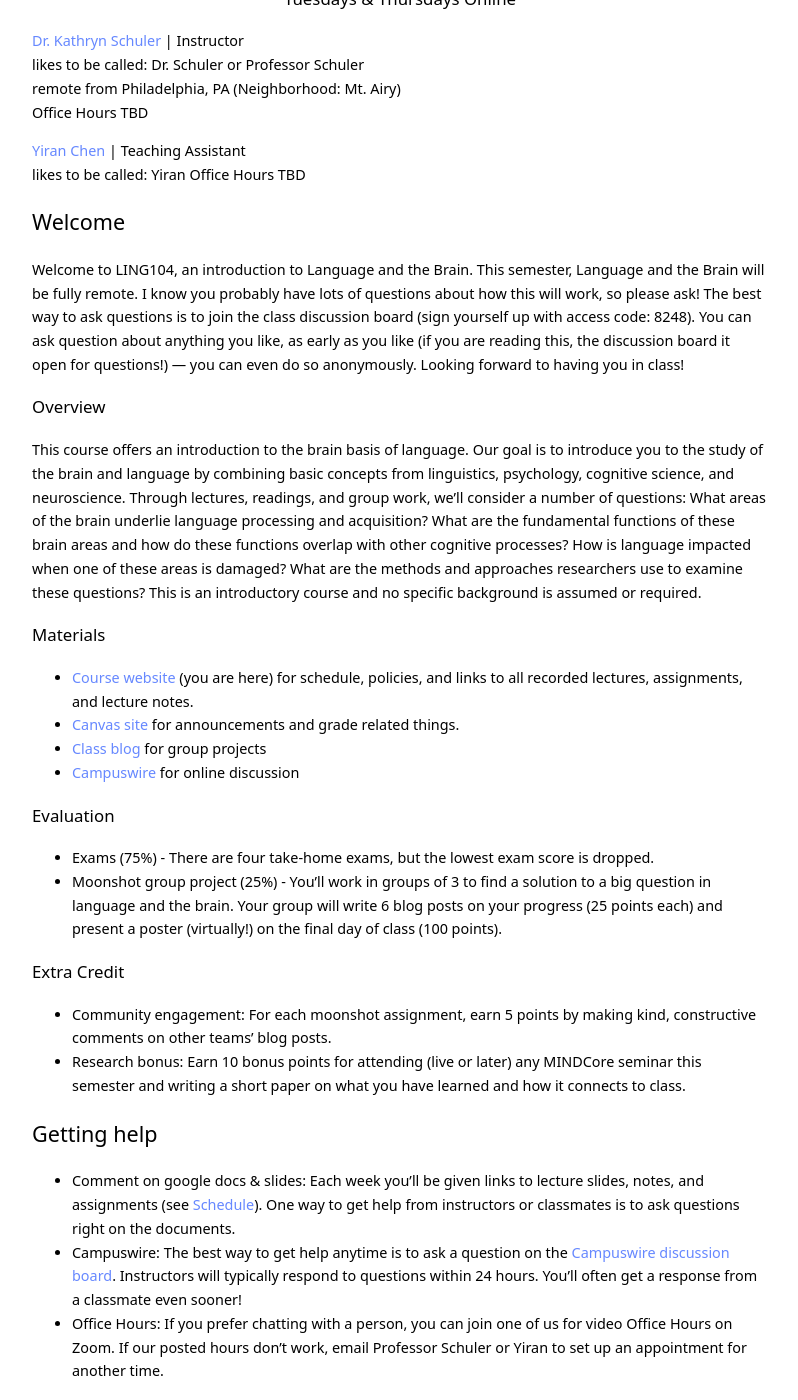
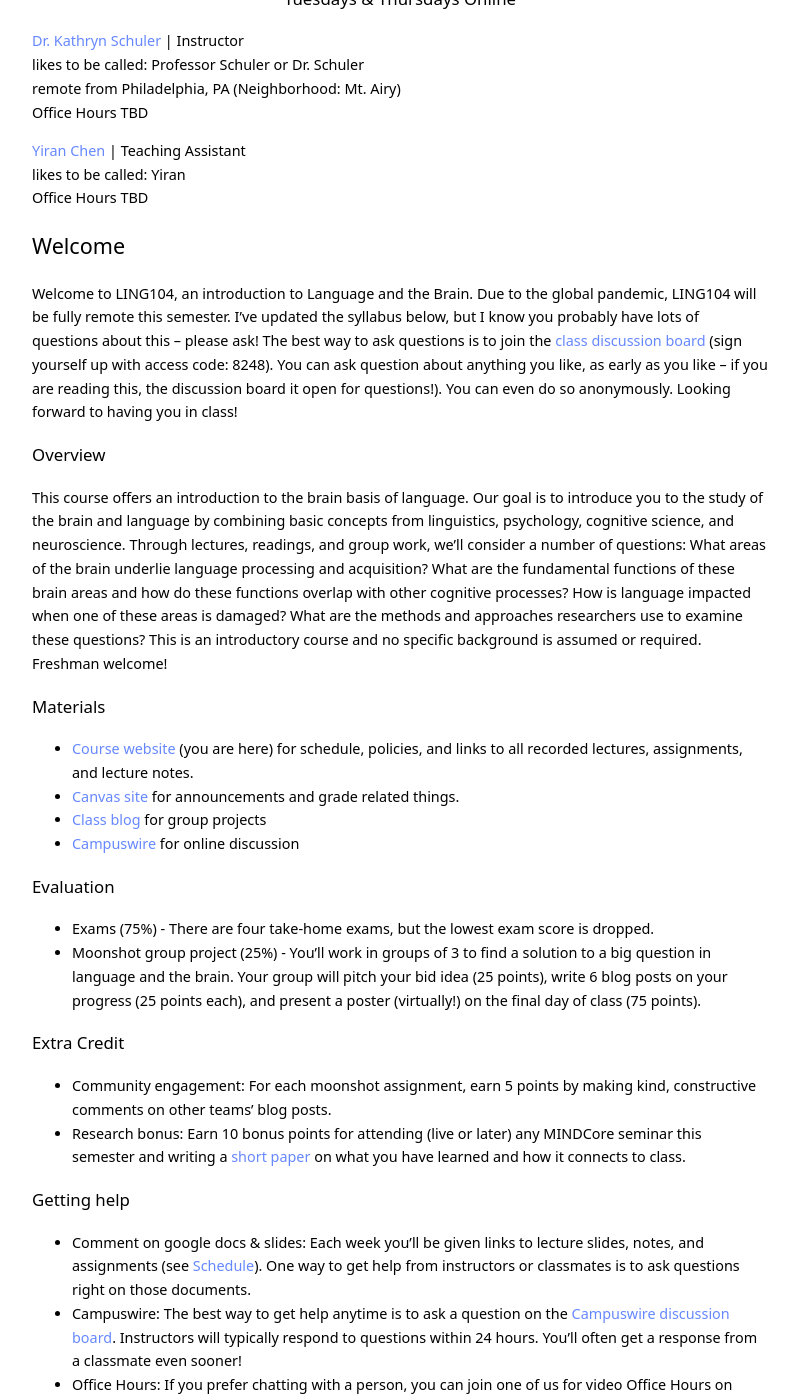
Before and after one commit to kschuler/ling104, a Jekyll site: the page built from index.md, in a window 1280 px wide and 1400 px high, scrolled down 252 px. Shown: the whole window, without its empty margins (240-1038 px from the left). Built offline with Jekyll 4.4.1, drawn with Linux system fonts in a browser that asks for light colours; some of the changed text lies outside the part shown.

Commit message:
Update index.md

```diff
--- a/index.md
+++ b/index.md
@@ -6,21 +6,21 @@ title: LING104
 <h2 align="center">Fall 2020 Syllabus</h2>
 <h3 align="center">Tuesdays & Thursdays <b>Online</b></h3>
 
-[Dr. Kathryn Schuler](mailto:kschuler@sas.upenn.edu) | Instructor <br>
-likes to be called: Dr. Schuler or Professor Schuler<br>
+[Dr. Kathryn Schuler](mailto:kschuler@sas.upenn.edu) | **Instructor** <br>
+likes to be called: Professor Schuler or Dr. Schuler<br>
 remote from Philadelphia, PA (Neighborhood: Mt. Airy)<br>
 Office Hours TBD
 
-[Yiran Chen](mailto:cheny39@sas.upenn.edu) | Teaching Assistant <br>
-likes to be called: Yiran
+[Yiran Chen](mailto:cheny39@sas.upenn.edu) | **Teaching Assistant** <br>
+likes to be called: Yiran<br>
 Office Hours TBD
 
 ## Welcome
-Welcome to LING104, an introduction to Language and the Brain. This semester, Language and the Brain will be **fully remote**. I know you probably have lots of questions about how this will work, so please ask! The best way to ask questions is to join the class discussion board (sign yourself up with access code: 8248). You can ask question about anything you like, as early as you like (if you are reading this, the discussion board it open for questions!) — you can even do so anonymously. Looking forward to having you in class!
+Welcome to LING104, an introduction to **Language and the Brain**. Due to the global pandemic, LING104 will be **fully remote** this semester. I've updated the syllabus below, but I know you probably have lots of questions about this -- please ask! The best way to ask questions is to join the [class discussion board](https://campuswire.com/p/GD0DDA8D5) (sign yourself up with access code: **8248**). You can ask question about anything you like, as early as you like -- if you are reading this, the discussion board it open for questions!). You can even do so anonymously. Looking forward to having you in class!
 
 ### Overview
 
-This course offers an introduction to the brain basis of language. Our goal is to introduce you to the study of the brain and language by combining basic concepts from linguistics, psychology, cognitive science, and neuroscience. Through lectures, readings, and group work, we'll consider a number of questions: What areas of the brain underlie language processing and acquisition? What are the fundamental functions of these brain areas and how do these functions overlap with other cognitive processes? How is language impacted when one of these areas is damaged? What are the methods and approaches researchers use to examine these questions? This is an introductory course and no specific background is assumed or required.
+This course offers an introduction to the brain basis of language. Our goal is to introduce you to the study of the brain and language by combining basic concepts from linguistics, psychology, cognitive science, and neuroscience. Through lectures, readings, and group work, we'll consider a number of questions: What areas of the brain underlie language processing and acquisition? What are the fundamental functions of these brain areas and how do these functions overlap with other cognitive processes? How is language impacted when one of these areas is damaged? What are the methods and approaches researchers use to examine these questions? This is an introductory course and no specific background is assumed or required. Freshman welcome!
 
 ### Materials
 
@@ -31,15 +31,14 @@ This course offers an introduction to the brain basis of language. Our goal is t
 
 ### Evaluation
 - **Exams (75%)** - There are four take-home exams, but the lowest exam score is dropped.
-- **Moonshot group project (25%)** -  You'll work in groups of 3 to find a solution to a big question in language and the brain. Your group will write 6 blog posts on your progress (25 points each) and present a poster (virtually!) on the final day of class (100 points).
+- **Moonshot group project (25%)** -  You'll work in groups of 3 to find a solution to a big question in language and the brain. Your group will pitch your bid idea (25 points), write 6 blog posts on your progress (25 points each), and present a poster (virtually!) on the final day of class (75 points).
 
 ### Extra Credit
 - **Community engagement:** For each moonshot assignment, earn 5 points by making kind, constructive comments on other teams' blog posts.
-- **Research bonus:** Earn 10 bonus points for attending (live or later) any MINDCore seminar this semester and writing a short paper on what you have learned and how it connects to class.
+- **Research bonus:** Earn 10 bonus points for attending (live or later) any MINDCore seminar this semester and writing a [short paper](404.html) on what you have learned and how it connects to class.
 
-
-## Getting help
-- **Comment on google docs & slides:** Each week you'll be given links to lecture slides, notes, and assignments (see [Schedule](#schedule)). One way to get help from instructors or classmates is to ask questions right on the documents.
+### Getting help
+- **Comment on google docs & slides:** Each week you'll be given links to lecture slides, notes, and assignments (see [Schedule](#schedule)). One way to get help from instructors or classmates is to ask questions right on those documents.
 - **Campuswire:** The best way to get help anytime is to ask a question on the [Campuswire discussion board](https://campuswire.com/p/GD0DDA8D5). Instructors will typically respond to questions within 24 hours. You'll often get a response from a classmate even sooner!
 - **Office Hours:** If you prefer chatting with a person, you can join one of us for video Office Hours on Zoom. If our posted hours don't work, email Professor Schuler or Yiran to set up an appointment for another time.
 
@@ -65,18 +64,12 @@ Wk  | Lecture | Readings | Resources
 15 | Dec 8: Cerebellum <br> Dec 10: Poster Session! | |
 16 | Dec 15: Finals Week | | Exam 4 due
 
-
-## How to do well in LING104
-- Keep up with watching the lectures (live or later) and do the assigned readings
-- Be a good citizen in your moonshot group.
-- Come prepared to recitation (on Piazza). Ask questions about the course material and for help on practice problems you had trouble with
-
 ## Policies
 - **Attendance**: There is no formal attendance policy, but participation is highly correlated with class performance.
 - **Rescheduling or make-up exams**: Because we drop your lowest exam, we do not offer retakes or make-up exams. But please contact us if something extreme happens - a family or medical emergency, for example - and we can discuss some options provided you have documentation.
-- **Late assignments**: Late blog posts will be accepted with a 1  point per day late penalty.
-- **Re-grade requests**: If you notice a grading error, we'd be happy to look at your exam again. To request a re-grade, please fill out the re-grade request form via canvas *within one week of receiving your graded exam or assignment*. We want to be fair to everyone, so if you ask about grading in person or via email, you'll be directed to make a formal request via the regrade request form.
-- **Accommodations and non-discrimination**: We are happy to provide accommodations to anyone with documentation from Student Disability Services and to make alternate arrangements when class conflicts with a religious holiday. Please notify Yiran as soon as possible to make these arrangements.
+- **Late assignments**: Late blog posts will be accepted with a 1 point per day late penalty. Exams have a 3 day grace period. meaning you can turn your exam in up to 3 days late with no penalty, and a 25 point per day late penalty after that.
+- **Re-grade requests**: If you notice a grading error, we'd be happy to look at your exam again. To request a re-grade, please fill out the re-grade request form *within one week of receiving your graded exam or assignment*. We want to be fair to everyone, so if you ask about grading in person or via email, you'll be directed to make a formal request via the regrade request form.
+- **Accommodations and non-discrimination**: We are happy to provide accommodations to anyone with documentation from Student Disability Services and to make alternate arrangements when class conflicts with a religious holiday. Please notify Professor Schuler or Yiran as soon as possible to make these arrangements.
 - **Academic Integrity**: We will follow the rules of the University and the [Code of Academic Integrity](https://catalog.upenn.edu/pennbook/code-of-academic-integrity/).  It is your responsibility to be familiar with these policies.
 - **Support**: Asking for help is a sign of strength! We hope you'll reach out to us if you need help. We also want you to be aware of Penn's [Academic](https://www.college.upenn.edu/index.php/support) & [Wellness Resources](https://www.wellnessatpenn.com/)
 
@@ -102,17 +95,16 @@ C+ 77% | C 74% | C- 70% | D+ 67% | D 64% | D- 61%
 **Can my team turn in our blog post late?**
 > Yes, but there is a 1 point per day late penalty.
 
-**I participated in an experiment (or attended a talk). When will I get my bonus points?**
-> To receive bonus points, you must (1) make a [bonus points declaration](https://canvas.upenn.edu/courses/1489351/quizzes/2285014?module_item_id=17260181) on Canvas and (2) write about your research experience in your [language journal](resources/language-journal-assignment). Your bonus points will be awarded as soon as you make your declaration, but we will check your journal (and SONA records, if you participated in an experiment) to confirm these points at the end of the semester.
+**I commented on blog posts (or did the research bonus). When will I get my bonus points?**
+> To receive bonus points, you must (1) make a [bonus points declaration](404.html) on Canvas and (2) submit any required supporting materials. Your bonus points will be awarded as soon as you make your declaration, but we will check your supporting materials to confirm these points at the end of the semester.
 
-**What does it mean to be "engaged" on perusall?**
-> Read more about how engagement is computed on perusall [here](resources/how-perusall-works.pdf) and see a sample [here](https://perusall.com/downloads/scoring-examples.pdf).
+**How do I join the lectures live?**
+> I'll send a link just before our usual class time via Campuswire for those who want to join live. I'll pause periodically for questions, and sometimes we will make use of breakout rooms for group work or class activities.
 
-**How do I watch the lecture live?**
-> I'll send a link just before our usual class time via Piazza for those who want to watch the lecture live. You'll click the link to watch and can login with your PennKey if you'd like to make live comments to me. I'll pause periodically to answer questions I see.
+**Do I have to turn on my camera or microphone?** Nope. I understand that there are many circumstances beyond our control at the moment. If you prefer to listen with your camera and/or microphone off, you are welcome to do that. I'll never ask you to turn on your camera or microphone, and you never have to explan why.
 
 **I'm in a different time zone, will I miss anything?**
-> No, definitely not! The lectures will be recorded so you can watch them any time you like. All discussions will take place on Piazza, so you read through the discussions any time, and also add your own comments and questions whenever you can.
+> No, definitely not! The lectures will be recorded so you can watch them any time you like. Class discussions will take place on Piazza, so you can read through quesitons and discussions any time, and also add your own comments and questions whenever you can.
 
 
 <!--stackedit_data:
```
